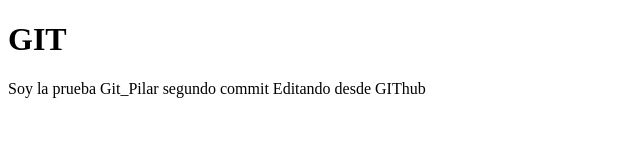
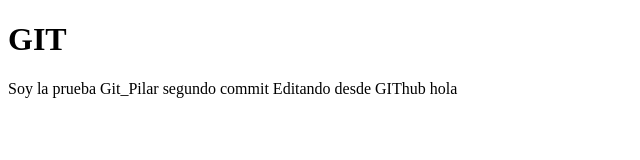
Before and after one commit to Agustiin3/pruebagit_pilar, a plain HTML site: page index.html in a window 1280 px wide. Shown: the full height of the page, 0-640 px from the left. Drawn offline with Linux system fonts and the light colour scheme.

Commit message:
Update index.html

```diff
--- a/index.html
+++ b/index.html
@@ -8,6 +8,6 @@
     <h1>GIT</h1>
     Soy la prueba Git_Pilar
     segundo commit
-    Editando desde GIThub
+    Editando desde GIThub hola
   </body>
 </html>
```
